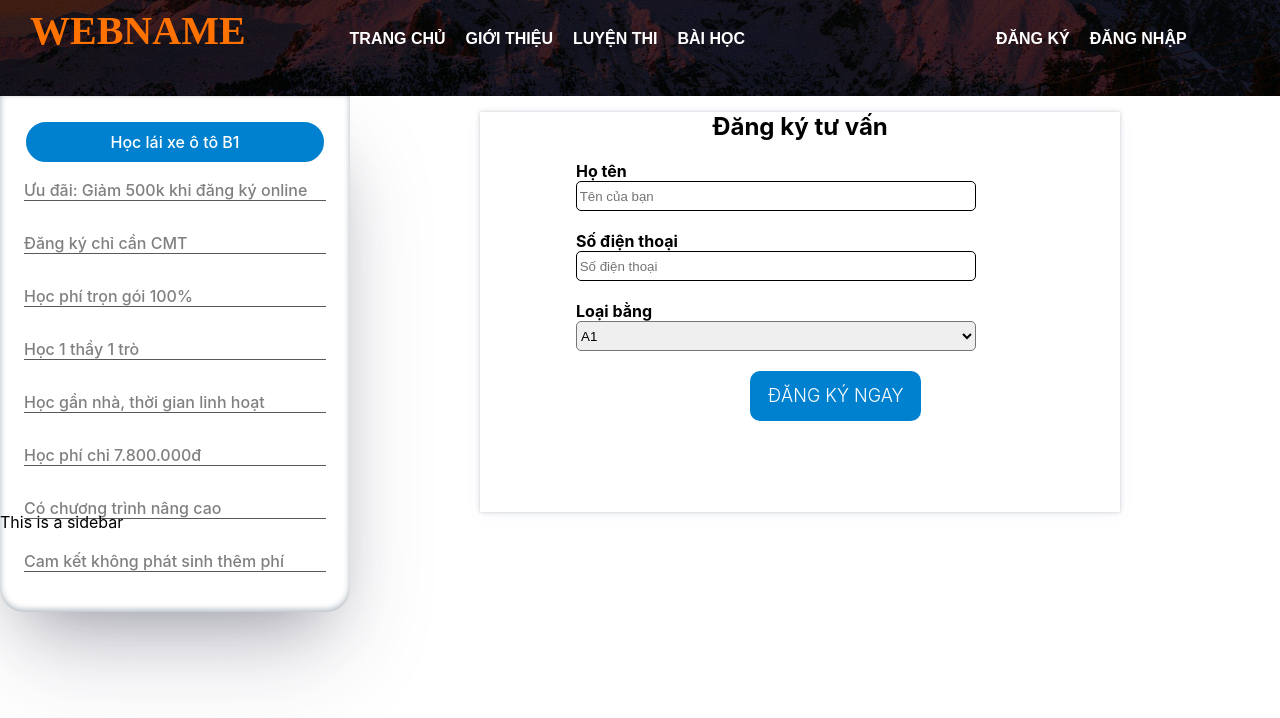
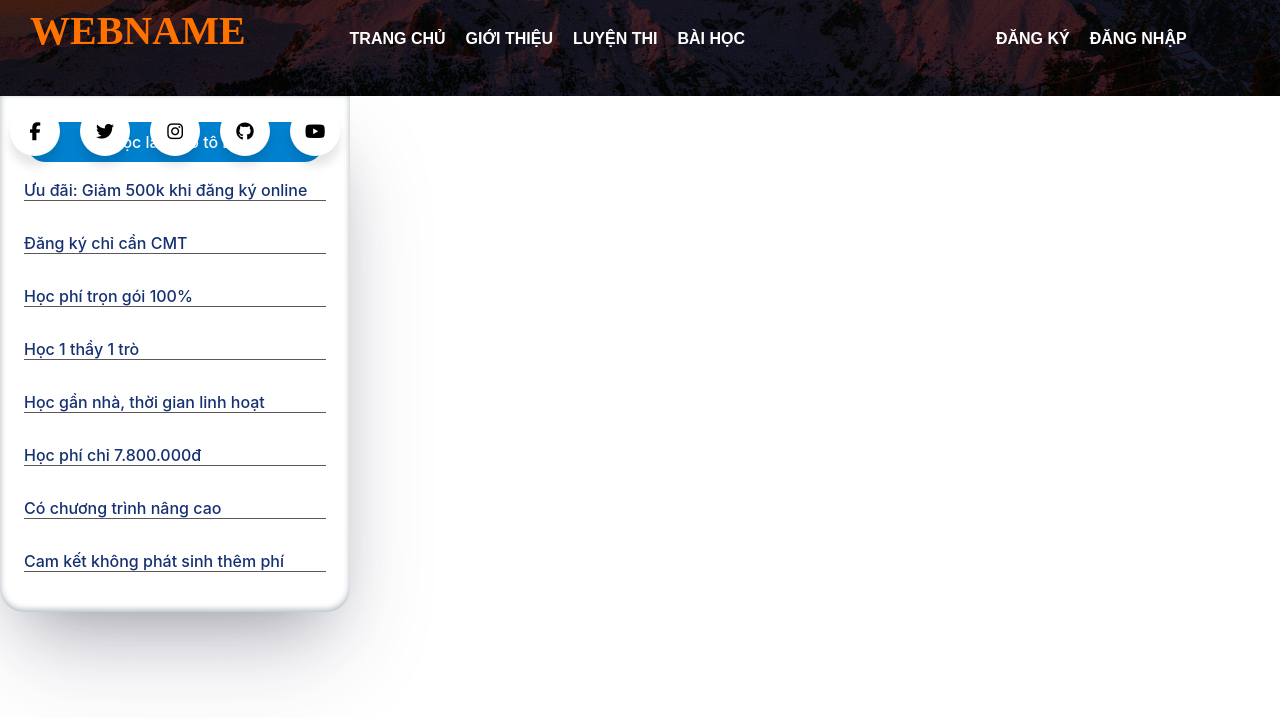
Before and after one commit to hivongseth2/FE-Car, a React (Create React App) app: page /Course in a window 1280 px wide. Shown: the top 718 px of the page. Built offline with nearby package versions, Linux system fonts and the light colour scheme.

Commit message:
pull Luan

```diff
--- a/src/styles/BangDetail.scss
+++ b/src/styles/BangDetail.scss
@@ -119,6 +119,8 @@
     display: flex;
     justify-content: center;
     margin-top: 1.8rem;
+    border: none;
+    margin-left: 40px;
   }
 
   .button-get-plan a {
--- a/src/styles/Course.scss
+++ b/src/styles/Course.scss
@@ -27,13 +27,11 @@
   outline: none;
   transition: all .2s ease;
 }
-.content:hover{
-  color: #008AC3;
-  background-color: transparent;
-}
+
 .list {
+  margin-top: 100px;
   display: flex;
-  color: gray;
+  color:  #163172;
 
   border-bottom: 0.5px solid rgb(90, 88, 88);
   margin-bottom: 1em;
--- a/src/styles/Login.scss
+++ b/src/styles/Login.scss
@@ -1,10 +1,11 @@
-h3{
+.dang_nhap{
     text-align: center;
     margin-bottom: 20px;
     margin-top: 30px;
+    font-weight: 500;
 }
-input{
-    height: 30px;
+.userName, .passWord{
+    height: 50px;
     width: 200px;
     margin-bottom: 20px;
     border: 1px solid black;
--- a/src/styles/Register_advise.scss
+++ b/src/styles/Register_advise.scss
@@ -1,11 +1,14 @@
-.wrapper_register_advise {
+.card {
     border: 1px solid black;
     height: 25em;
-    width: 50%;
+    width: 20rem;
     box-shadow: rgba(67, 71, 85, 0.27) 0px 0px 0.25em, rgba(90, 125, 188, 0.05) 0px 0.25em 1em;
     border: none;
-    margin-left: 30rem;
-    margin-top: -500px;
+    margin-top: -2000px;
+    background: white;
+    border-radius: 10px;
+    transition: border-radius 0.5s cubic-bezier(0.175, 0.885, 0.32, 1.275);
+    z-index: 100px;
     p{
         text-align: center;
         font-size: 1.5rem;
@@ -14,14 +17,20 @@
         font-weight: bold;
 
     }
-    input{
-        margin-left: 6rem;
+    .fullName, .phoneNumber{
+        // margin-left: 6rem;
         height: 30px;
-        width: 30em;
+        width: 15em;
         margin-bottom: 20px;
         border: 1px solid black;
         border-radius: 5px;
         text-indent: 0.2em;
+    }
+    .fullName:hover, .phoneNumber:hover{
+      border-top: none;
+      border-left: none;
+      border-right: none;
+      border-radius: 0;
     }
     .typeagree{
         width: 200px;
@@ -32,20 +41,41 @@
 
     select{
         height: 30px;
-        width: 30em;
+        width: 200px;
         border-radius: 5px;
+        margin-left: -70px;
     }
-    .label{
-        margin-left: 6rem;
-        font-weight: bold;
+    .label1{
+        // margin-left: 6rem;
+        font-weight:500;
+        margin-right:150px;
     }
-
+    .label2{
+      // margin-left: 6rem;
+      font-weight:500;
+      margin-right:100px;
+  }.label3{
+    // margin-left: 6rem;
+    font-weight:500;
+    margin-right:120px;
+}
+.Cancel{
+    width: 50px;
+    height: 20px;
+    border-radius: 5px;
+    margin-left: 16.8rem;
+    background-color: red;
+    color: white;
+    border: none;
+    cursor: pointer;
+}
 
 
     // gg
 
 
     .btn_DKngay {
+      width: 200px;
         position: relative;
         margin: 0;
         padding: 0.8em 1em;
@@ -183,7 +213,7 @@
 
 
       .btn_DKngay{
-        margin-left: 270px;
+         margin-left: 60px;
     }
 
 }
--- a/src/views/BangDetail.js
+++ b/src/views/BangDetail.js
@@ -1,8 +1,10 @@
 import React, { useState, useEffect } from "react";
 import { chiTietLoaiBang } from "../api/fake-data";
 import "../styles/BangDetail.scss";
+import Register_Advise from "./Register_advise";
 
 const BangDetail = () => {
+  const [openModal, setOpenModal] = useState(false);
   const getAll = () => {
     return new Promise((resolve) => {
       setTimeout(() => {
@@ -25,7 +27,8 @@ const BangDetail = () => {
           <div key={item.id}>
             <div class="plan-card">
               <h2>
-                {item.hang}<span>{item.mo_ta}</span>
+                {item.hang}
+                <span>{item.mo_ta}</span>
               </h2>
               <div class="etiquet-price">
                 <p>{item.gia}</p>
@@ -65,7 +68,12 @@ const BangDetail = () => {
                   </li>
                 </ul>
               </div>
-              <div class="button-get-plan">
+              <button
+                className="button-get-plan openModalBtn"
+                onClick={() => {
+                  setOpenModal(true);
+                }}
+              >
                 <a href="#">
                   <svg
                     xmlns="http://www.w3.org/2000/svg"
@@ -76,10 +84,40 @@ const BangDetail = () => {
                   </svg>
                   <span>ĐĂNG KÝ NGAY</span>
                 </a>
-              </div>
+              </button>
+              {/* Bug chỗ này nèeeeeeeee */}
+              {openModal && <Register_Advise />}
             </div>
           </div>
         ))}
+      <div class="plan-card">
+        <div class="list">Ưu đãi: Giảm 500k khi đăng ký online</div>
+        <div class="list">Đăng ký chỉ cần CMT</div>
+        <div class="list">Học phí trọn gói 100%</div>
+        <div class="list">Học 1 thầy 1 trò</div>
+        <div class="list">Học gần nhà, thời gian linh hoạt</div>
+        <div class="list">Học phí chỉ 7.800.000đ</div>
+        <div class="list">Có chương trình nâng cao</div>
+        <div class="list">Cam kết không phát sinh thêm phí</div>
+        <button
+          className="button-get-plan"
+          onClick={() => {
+            setOpenModal(true);
+          }}
+        >
+          <a href="#">
+            <svg
+              xmlns="http://www.w3.org/2000/svg"
+              viewBox="0 0 512 512"
+              class="svg-rocket"
+            >
+              <path d="M156.6 384.9L125.7 353.1C117.2 345.5 114.2 333.1 117.1 321.8C120.1 312.9 124.1 301.3 129.8 288H24C15.38 288 7.414 283.4 3.146 275.9C-1.123 268.4-1.042 259.2 3.357 251.8L55.83 163.3C68.79 141.4 92.33 127.1 117.8 127.1H200C202.4 124 204.8 120.3 207.2 116.7C289.1-4.07 411.1-8.142 483.9 5.275C495.6 7.414 504.6 16.43 506.7 28.06C520.1 100.9 516.1 222.9 395.3 304.8C391.8 307.2 387.1 309.6 384 311.1V394.2C384 419.7 370.6 443.2 348.7 456.2L260.2 508.6C252.8 513 243.6 513.1 236.1 508.9C228.6 504.6 224 496.6 224 488V380.8C209.9 385.6 197.6 389.7 188.3 392.7C177.1 396.3 164.9 393.2 156.6 384.9V384.9zM384 167.1C406.1 167.1 424 150.1 424 127.1C424 105.9 406.1 87.1 384 87.1C361.9 87.1 344 105.9 344 127.1C344 150.1 361.9 167.1 384 167.1z"></path>
+            </svg>
+            <span>ĐĂNG KÝ NGAY</span>
+          </a>
+        </button>
+        {openModal && <Register_Advise />}
+      </div>
     </div>
   );
 };
--- a/src/views/HomePage.js
+++ b/src/views/HomePage.js
@@ -1,6 +1,7 @@
 import React, { useState, useEffect } from "react";
 import { fakeData } from "../api/fake-data";
 import BangDetail from "../views/BangDetail";
+
 import "../styles/HomePage.scss";
 const HomePage = () => {
   const getAll = () => {
--- a/src/views/Logins.js
+++ b/src/views/Logins.js
@@ -65,7 +65,7 @@ const Logins = () => {
   return (
     <MainLayout>
       <div className="wrapper">
-        <h3>Đăng nhập</h3>
+        <h1 className="dang_nhap">Đăng nhập</h1>
         <form>
           <div className="input-field">
             <input
--- a/src/views/MainLayout.js
+++ b/src/views/MainLayout.js
@@ -23,7 +23,7 @@ function MainLayout({ children }) {
           theme="colored"
         />
       </div>
-      <div>This is a sidebar</div>
+      <Sidebar></Sidebar>
     </div>
   );
 }
--- a/src/views/Menu.js
+++ b/src/views/Menu.js
@@ -1,5 +1,5 @@
-import "../styles/Menu.scss"
-import { Link} from "react-router-dom";
+import "../styles/Menu.scss";
+import { Link } from "react-router-dom";
 const Menu = () => {
   return (
     <div className="main">
@@ -8,16 +8,28 @@ const Menu = () => {
       </div>
       <div className="menu">
         <ul>
-                    <li><Link to="/">TRANG CHỦ</Link></li>
-                    <li><a href="/#">GIỚI THIỆU</a></li>
-                    <li><a href="/training">LUYỆN THI</a></li>
-                    <li><a href="/lesson">BÀI HỌC</a></li>
+          <li>
+            <Link to="/">TRANG CHỦ</Link>
+          </li>
+          <li>
+            <Link to="/Register_advise">GIỚI THIỆU</Link>
+          </li>
+          <li>
+            <a href="/training">LUYỆN THI</a>
+          </li>
+          <li>
+            <a href="/lesson">BÀI HỌC</a>
+          </li>
         </ul>
       </div>
       <div className="login-register">
         <ul>
-                    <li><Link to="/register">ĐĂNG KÝ</Link></li>
-                    <li><Link to="/login">ĐĂNG NHẬP</Link></li>
+          <li>
+            <Link to="/register">ĐĂNG KÝ</Link>
+          </li>
+          <li>
+            <Link to="/login">ĐĂNG NHẬP</Link>
+          </li>
         </ul>
       </div>
     </div>
--- a/src/views/Register_advise.js
+++ b/src/views/Register_advise.js
@@ -1,23 +1,46 @@
 import "../styles/Register_advise.scss";
+import React, { useState } from "react";
 
 const Register_Advise = () => {
+  const [fullName, setFullName] = useState("");
+  const [phoneNumber, setPhoneNumber] = useState("");
+
+  const handleOnchangeInput = (e) => {
+    if (e.target.classList.contains("fullName")) {
+      setFullName(e.target.value);
+      console.log("hoTen" + fullName);
+    } else {
+      setPhoneNumber(e.target.value);
+      console.log("soDienThoai" + phoneNumber);
+    }
+  };
   return (
-    <div className="wrapper_register_advise">
+    <div className="card shadow">
+      <button className="Cancel">X</button>
       <p>Đăng ký tư vấn</p>
-      <label className="label">Họ tên </label>
+      <label className="label1">Họ tên </label>
       <br></br>
-      <input type="text" placeholder="Tên của bạn"></input>
+      <input
+        type="text"
+        placeholder="Tên của bạn"
+        className="fullName"
+        value={fullName}
+        onChange={(e) => handleOnchangeInput(e)}
+      ></input>
       <br></br>
-      <label className="label">Số điện thoại </label>
+      <label className="label2">Số điện thoại </label>
       <br></br>
-      <input type="text" placeholder="Số điện thoại"></input> <br></br>
-      <label className="label">Loại bằng </label>
+      <input
+        type="text"
+        placeholder="Số điện thoại"
+        className="phoneNumber"
+        value={phoneNumber}
+        onChange={(e) => handleOnchangeInput(e)}
+      ></input>
+      <br></br>
+      <label className="label3">Loại bằng </label>
       <div className="typeagree">
         <select>
-          <option value="A1">A1</option>
-          <option value="A2">A2</option>
-          <option value="A3">A3</option>
-          <option value="A4">A4</option>
           <option value="B1">B1</option>
           <option value="B2">B2</option>
           <option value="C">C</option>
```
Also changed, not shown: src/index.js (+11 -13 lines). Lines whose indentation alone changed are shown as unchanged.
